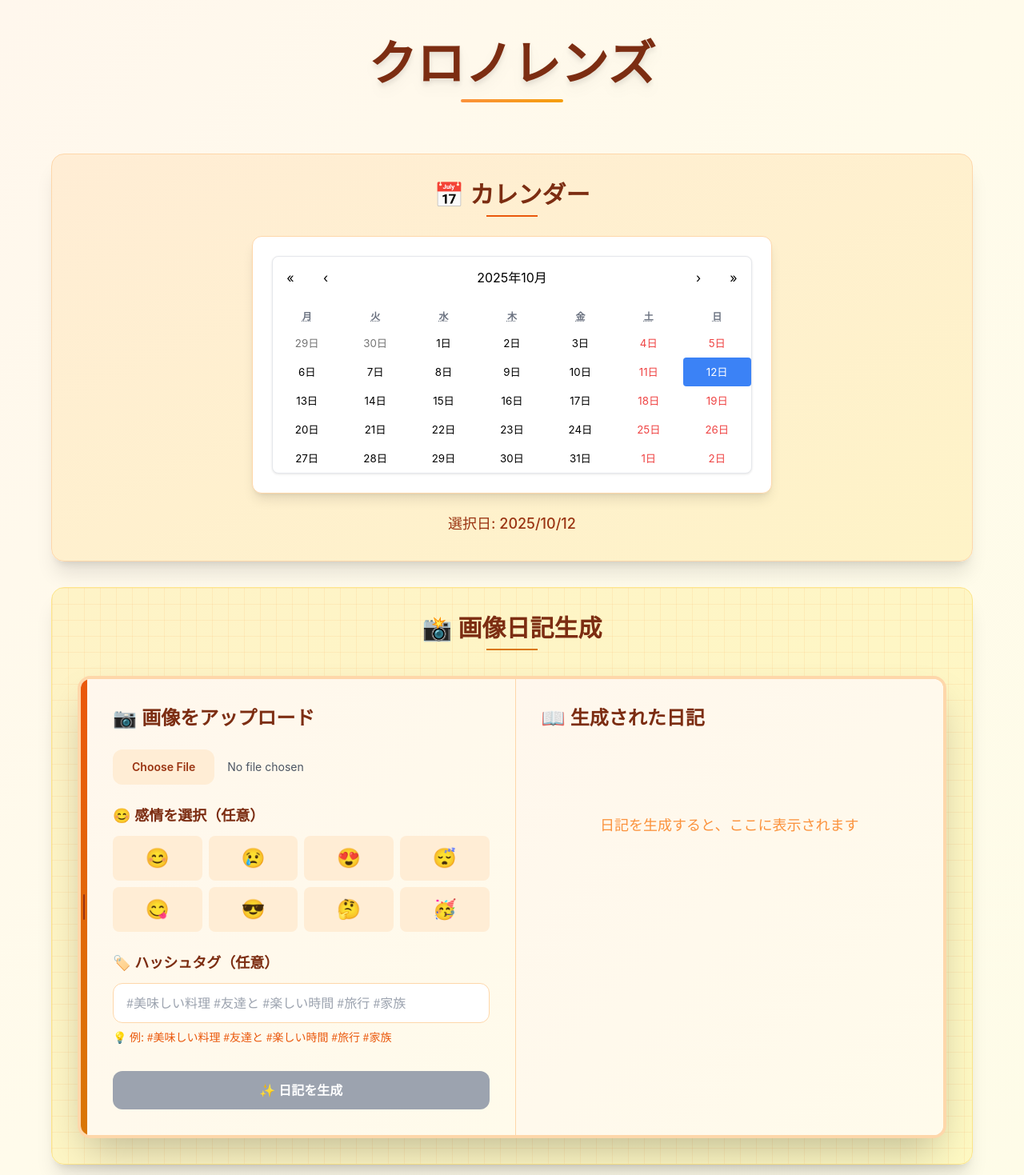
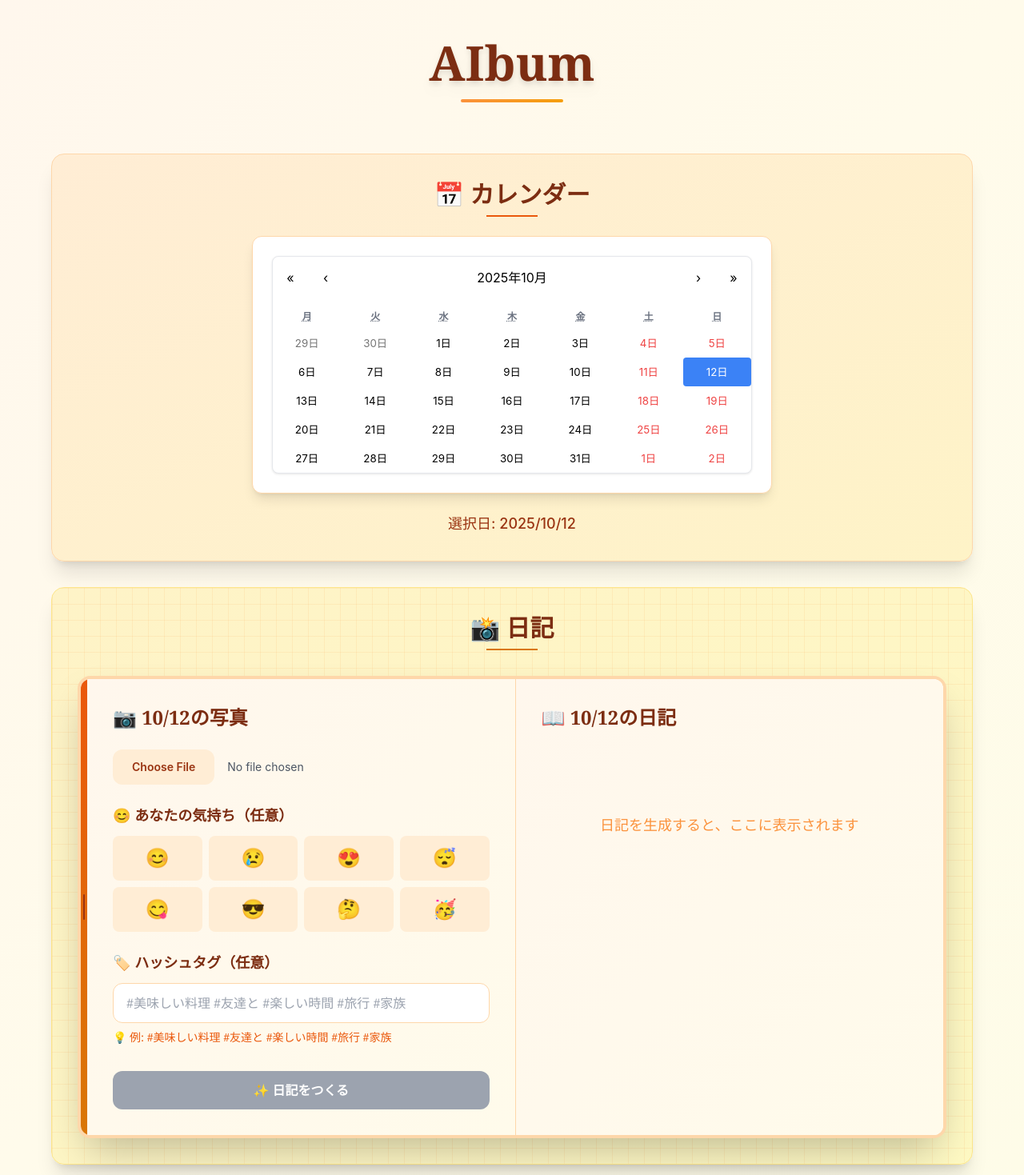
Before and after one commit to jphacks/hs_2501, a React (Vite) app in the folder cursor_pre/frontend/: page / in a window 1280 px wide. Shown: the top 1469 px of the page at 80% size. Built offline with nearby package versions, Linux system fonts and the light colour scheme.

Commit message:
文字変更

```diff
--- a/cursor_pre/frontend/src/App.tsx
+++ b/cursor_pre/frontend/src/App.tsx
@@ -205,7 +205,7 @@ function App() {
         {/* 1. タイトルセクション（本の表紙風） */}
         <div className="text-center py-8">
           <h1 className="text-6xl font-serif font-bold text-orange-900 drop-shadow-lg">
-            クロノレンズ
+            AIbum
           </h1>
           <div className="w-32 h-1 bg-gradient-to-r from-orange-400 to-amber-500 mx-auto mt-4 rounded-full"></div>
         </div>
@@ -248,7 +248,7 @@ function App() {
           <div className="relative z-10">
             <div className="text-center mb-8">
               <h2 className="text-3xl font-serif font-semibold text-orange-900 mb-2">
-                📸 画像日記生成
+                📸 日記
               </h2>
               <div className="w-16 h-0.5 bg-amber-600 mx-auto"></div>
             </div>
@@ -267,7 +267,7 @@ function App() {
                     {/* 画像アップロード部分 */}
                     <div className="space-y-6">
                       <h3 className="text-2xl font-serif font-semibold text-orange-900 mb-6 flex items-center">
-                      📷 画像をアップロード
+                        📷 {selectedDate.toLocaleDateString('ja-JP', { month: 'numeric', day: 'numeric' })}の写真
                       </h3>
                       <input
                         type="file"
@@ -294,15 +294,14 @@ function App() {
                       {/* 感情選択 */}
                       <div className="mt-6">
                         <h4 className="text-lg font-serif font-semibold text-orange-900 mb-3">
-                        😊 感情を選択（任意）
+                          😊 あなたの気持ち（任意）
                         </h4>
                         <div className="grid grid-cols-4 gap-2">
                           {['😊', '😢', '😍', '😴', '😋', '😎', '🤔', '🥳'].map((emotion) => (
                             <button
                               key={emotion}
                               onClick={() => setSelectedEmotion(emotion)}
-                            className={`text-2xl p-3 rounded-lg transition-all duration-200 ${
-                              selectedEmotion === emotion
+                              className={`text-2xl p-3 rounded-lg transition-all duration-200 ${selectedEmotion === emotion
                                 ? 'bg-orange-300 shadow-lg scale-110'
                                 : 'bg-orange-100 hover:bg-orange-200 hover:scale-105'
                                 }`}
@@ -360,7 +359,7 @@ function App() {
                           }
                         transition-all duration-300 transform hover:scale-105`}
                       >
-                      {loading ? '生成中...' : (diary ? '🔄 再生成' : '✨ 日記を生成')}
+                        {loading ? '生成中...' : (diary ? '🔄 再生成' : '✨ 日記をつくる')}
                       </button>
                     </div>
                   </div>
@@ -369,7 +368,7 @@ function App() {
                 {/* 右ページ */}
                 <div className="flex-1 p-8 bg-gradient-to-br from-orange-50 to-amber-50">
                   <h3 className="text-2xl font-serif font-semibold text-orange-900 mb-6 flex items-center">
-                  📖 生成された日記
+                    📖 {selectedDate.toLocaleDateString('ja-JP', { month: 'numeric', day: 'numeric' })}の日記
                   </h3>
 
                   {error && (
```
Lines whose indentation alone changed are shown as unchanged.
